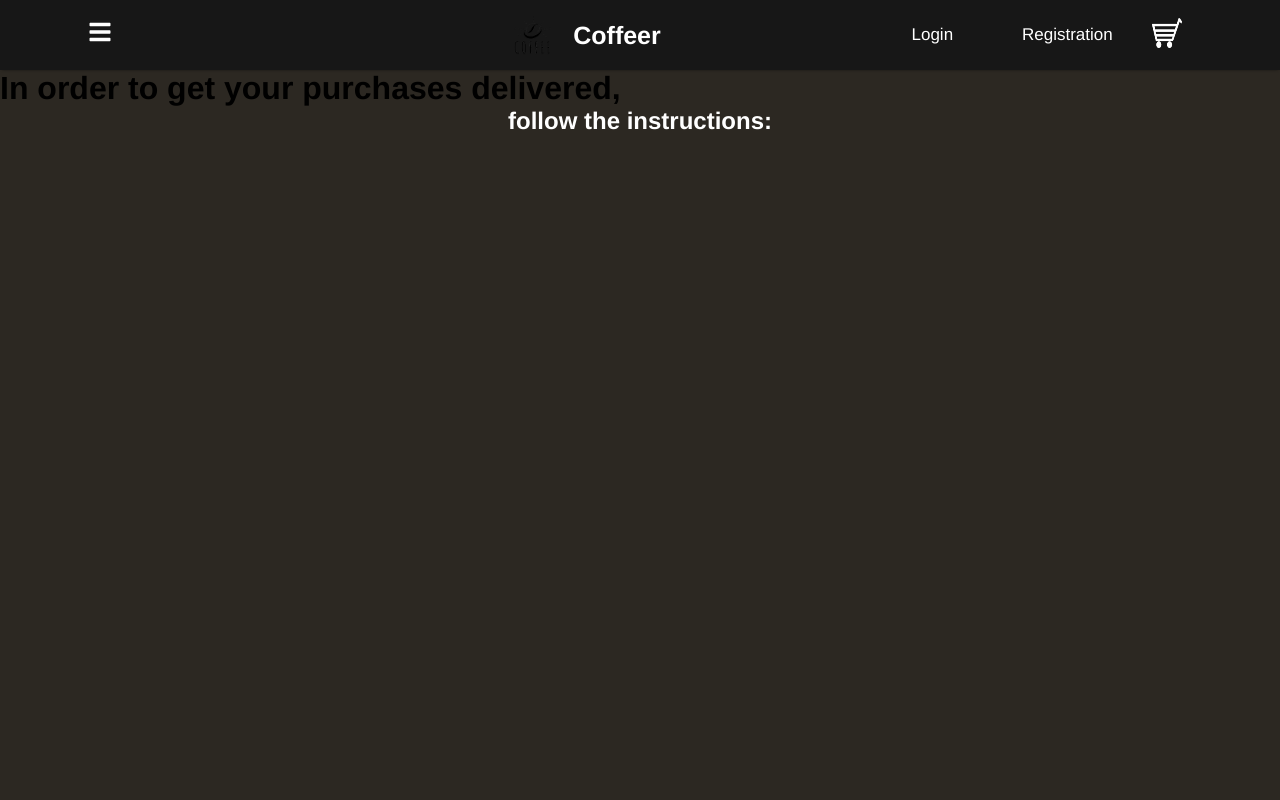
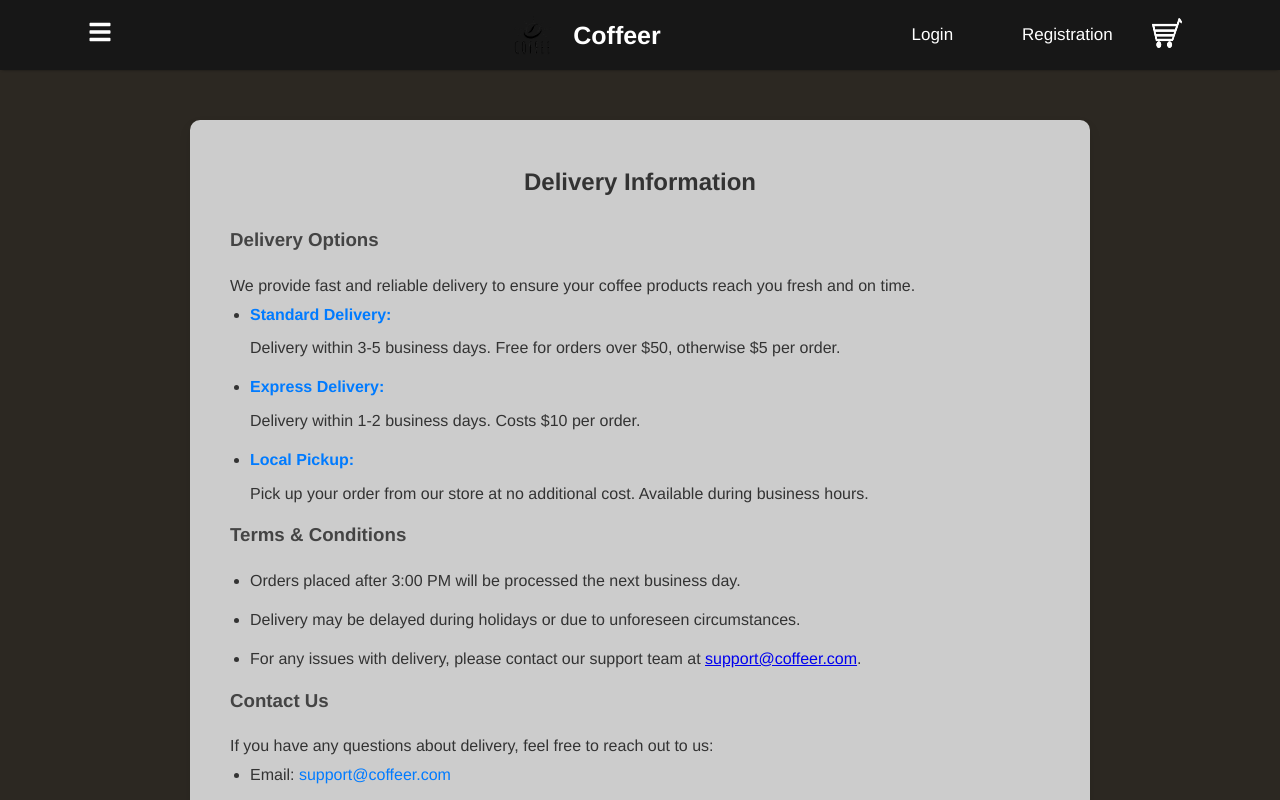
Before and after one commit to po133na/tech-store, a React (Create React App) app: page /delivery in a window 1280 px wide. Shown: the top 800 px of the page. Built offline with nearby package versions, Linux system fonts and the light colour scheme.

Commit message:
fixed design

```diff
--- a/src/Components/UserPage/UserPage.css
+++ b/src/Components/UserPage/UserPage.css
@@ -1,4 +1,3 @@
-/* Основной контейнер страницы пользователя */
 body {
     font-family: 'Arial', sans-serif;
     margin: 0;
@@ -8,37 +7,29 @@ body {
 
 .user-page {
     font-family: 'Arial', sans-serif;
-    padding: 20px;
-    max-width: 800px;
-    margin: 30px auto;
+    padding: 40px;
+    max-width: 1000px;
+    margin: 50px auto;
     background-color: #f8f9fa;
     border-radius: 10px;
-    box-shadow: 0 4px 8px rgba(0, 0, 0, 0.1);
+    box-shadow: 0 6px 12px rgba(0, 0, 0, 0.1);
 }
 
 .user-page h2 {
     text-align: center;
     color: #333;
     margin-bottom: 30px;
-    font-size: 24px;
+    font-size: 28px;
 }
 
 .user-details {
     margin-bottom: 30px;
-}
-
-.user-details div {
+    line-height: 1.8;
     font-size: 18px;
-    margin-bottom: 15px;
-}
-
-.user-details strong {
-    color: #333;
-    font-weight: bold;
 }
 
 .user-details input {
-    padding: 8px;
+    padding: 10px;
     margin-left: 10px;
     border: 1px solid #ccc;
     border-radius: 5px;
@@ -58,8 +49,8 @@ body {
     color: white;
     border: none;
     border-radius: 5px;
-    padding: 10px 20px;
-    margin: 5px;
+    padding: 12px 24px;
+    margin: 8px;
     cursor: pointer;
     font-size: 16px;
     transition: background-color 0.3s, transform 0.2s;
@@ -78,23 +69,10 @@ body {
     background-color: #c82333;
 }
 
-.user-details input:focus {
-    outline: none;
-    border-color: #007bff;
-    box-shadow: 0 0 5px rgba(0, 123, 255, 0.5);
-}
-
-.message {
-    color: green;
-    font-size: 16px;
-    text-align: center;
-    margin-top: 20px;
-}
-
-.actions button:last-child {
+.actions button:nth-child(3) {
     background-color: #6c757d;
 }
 
-.actions button:last-child:hover {
+.actions button:nth-child(3):hover {
     background-color: #5a6268;
 }
--- a/src/Components/UserPage/UserPage.jsx
+++ b/src/Components/UserPage/UserPage.jsx
@@ -56,6 +56,11 @@ const UserPage = () => {
             .catch((error) => console.error('Failed to delete account:', error));
     };
 
+    const handleLogout = () => {
+        localStorage.removeItem('userId');
+        window.location.href = '/login';
+    };
+
     if (!user) return <div>Loading user data...</div>;
 
     return (
@@ -107,17 +112,20 @@ const UserPage = () => {
                 </div>
             </div>
 
+            <div className="actions">
                 {isEditing ? (
-                <div className="actions">
+                    <>
                         <button onClick={handleSaveChanges}>Save Changes</button>
                         <button onClick={() => setIsEditing(false)}>Cancel</button>
-                </div>
+                    </>
                 ) : (
-                <div className="actions">
+                    <>
                         <button onClick={() => setIsEditing(true)}>Edit</button>
                         <button onClick={handleDeleteAccount}>Delete Account</button>
+                    </>
+                )}
+                <button className="logout-btn" onClick={handleLogout}>Logout</button>
             </div>
-            )}
         </div>
     );
 };
--- /dev/null
+++ b/src/Pages/Delivery.css
@@ -0,0 +1,55 @@
+.delivery-container {
+    max-width: 900px;
+    margin: 50px auto;
+    padding: 40px;
+    background-color: #cccccc;
+    border-radius: 10px;
+    box-shadow: 0 6px 12px rgba(0, 0, 0, 0.1);
+    font-family: 'Arial', sans-serif;
+    color: #333;
+    line-height: 1.8;
+}
+
+.delivery-container h2 {
+    text-align: center;
+    color: #333;
+    margin-bottom: 20px;
+}
+
+.delivery-info h3,
+.delivery-terms h3,
+.contact-delivery h3 {
+    color: #444;
+    margin-bottom: 15px;
+}
+
+.delivery-info ul,
+.delivery-terms ul,
+.contact-delivery ul {
+    padding-left: 20px;
+    list-style-type: disc;
+}
+
+.delivery-info ul li,
+.delivery-terms ul li,
+.contact-delivery ul li {
+    margin-bottom: 10px;
+}
+
+.delivery-info ul li strong {
+    color: #007bff;
+}
+
+.delivery-info ul li p {
+    margin: 5px 0 10px 0;
+    font-size: 16px;
+}
+
+.contact-delivery a {
+    color: #007bff;
+    text-decoration: none;
+}
+
+.contact-delivery a:hover {
+    text-decoration: underline;
+}
--- a/src/Pages/Delivery.jsx
+++ b/src/Pages/Delivery.jsx
@@ -1,14 +1,51 @@
-import React from 'react'
+import React from 'react';
+import './Delivery.css';
 
-export const Delivery = () => {
-  // const [deliveryOptions, showOptions] = useState(true)
+const Delivery = () => {
+    return (
+        <div className="delivery-container">
+            <h2>Delivery Information</h2>
 
-  return (
-    <div className='del-container'>
-      <h1> In order to get your purchases delivered,</h1>
-        <h2> follow the instructions: </h2>
-    </div>
-  )
-}
+            <div className="delivery-info">
+                <h3>Delivery Options</h3>
+                <p>We provide fast and reliable delivery to ensure your coffee products reach you fresh and on time.</p>
 
-export default Delivery
+                <ul>
+                    <li>
+                        <strong>Standard Delivery:</strong>
+                        <p>Delivery within 3-5 business days. Free for orders over $50, otherwise $5 per order.</p>
+                    </li>
+                    <li>
+                        <strong>Express Delivery:</strong>
+                        <p>Delivery within 1-2 business days. Costs $10 per order.</p>
+                    </li>
+                    <li>
+                        <strong>Local Pickup:</strong>
+                        <p>Pick up your order from our store at no additional cost. Available during business hours.</p>
+                    </li>
+                </ul>
+            </div>
+
+            <div className="delivery-terms">
+                <h3>Terms & Conditions</h3>
+                <ul>
+                    <li>Orders placed after 3:00 PM will be processed the next business day.</li>
+                    <li>Delivery may be delayed during holidays or due to unforeseen circumstances.</li>
+                    <li>For any issues with delivery, please contact our support team at <a href="mailto:support@coffeer.com">support@coffeer.com</a>.</li>
+                </ul>
+            </div>
+
+            <div className="contact-delivery">
+                <h3>Contact Us</h3>
+                <p>If you have any questions about delivery, feel free to reach out to us:</p>
+                <ul>
+                    <li>Email: <a href="mailto:support@coffeer.com">support@coffeer.com</a></li>
+                    <li>Phone: +1 (555) 123-4567</li>
+                    <li>Live Chat: Available 24/7</li>
+                </ul>
+            </div>
+        </div>
+    );
+};
+
+export default Delivery;
--- a/src/models/db.json
+++ b/src/models/db.json
@@ -48,6 +48,13 @@
       "password": "vova1",
       "email": "vladimir@gmail.com",
       "phone": "32311111"
+    },
+    {
+      "id": "47ca",
+      "username": "newman",
+      "password": "newman",
+      "email": "newman@gmail.com",
+      "phone": "12323444"
     }
   ]
 }
```
Also changed, not shown: src/models/db-cart.json (+3 -19 lines). Lines whose indentation alone changed are shown as unchanged.
